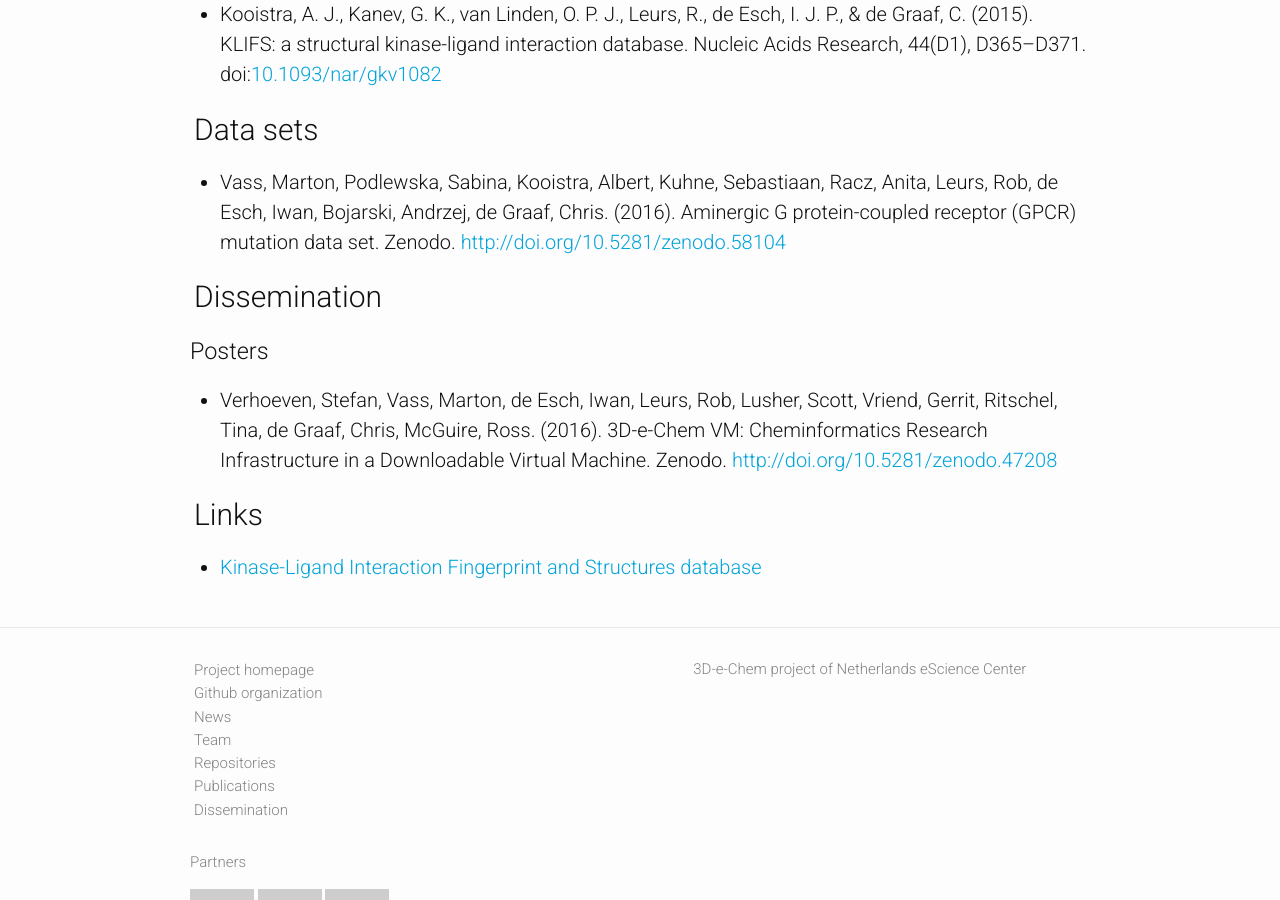
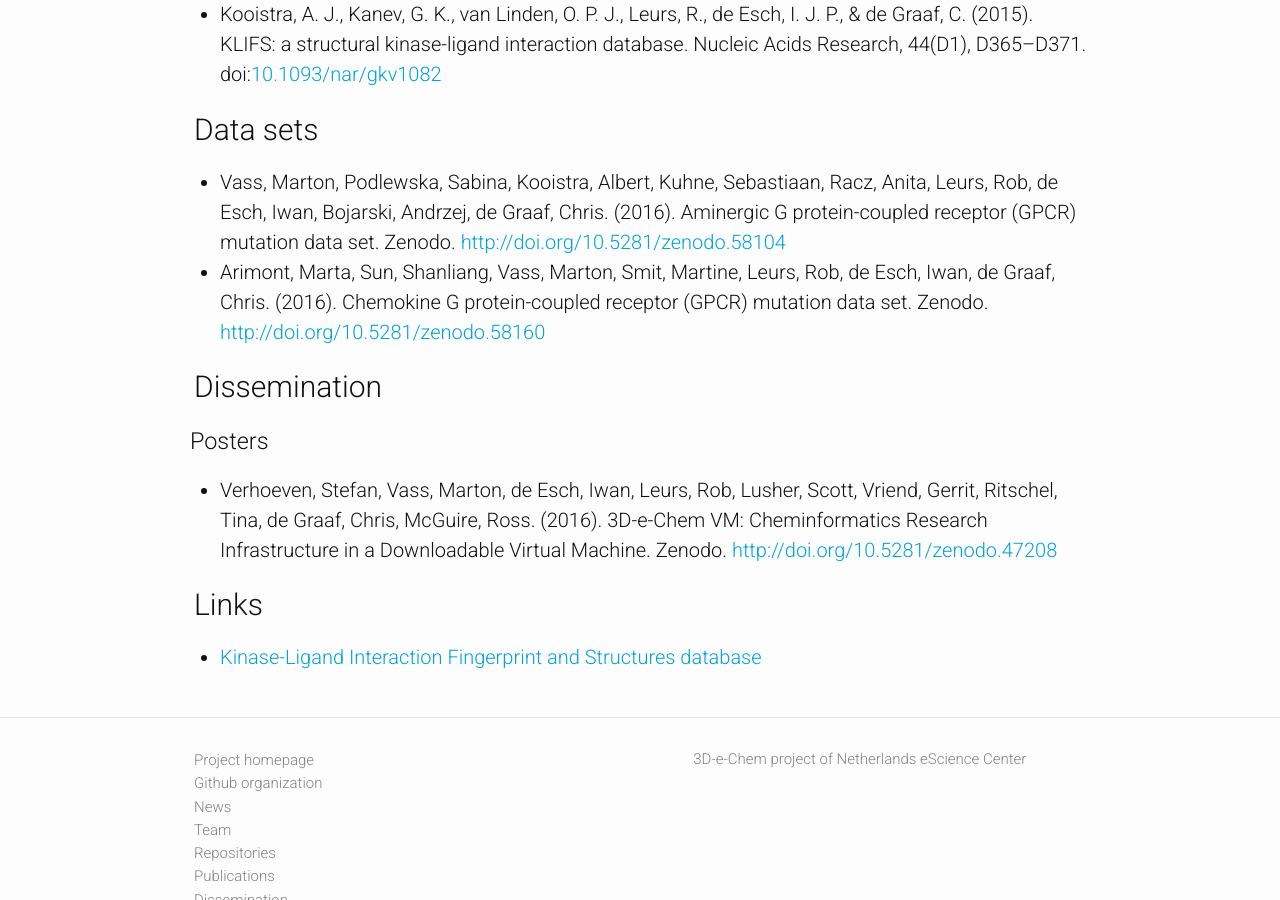
Before and after one commit to 3D-e-Chem/3D-e-Chem.github.io, a Jekyll site: the page built from index.html, in a window 1280 px wide and 900 px high, scrolled down 2597 px. Built offline with Jekyll 4.4.1, drawn with Linux system fonts in a browser that asks for light colours; a style sheet for code colours, icons or effects is not loaded; grey boxes are pictures that could not be loaded.

Commit message:
Update index.html

```diff
--- a/index.html
+++ b/index.html
@@ -43,8 +43,8 @@
 <h2><a name="data"></a><span class="mega-octicon octicon-file-binary"></span><span class="octitext">Data sets</span></h2>
 
 <ul>
-<li> Vass, Marton, Podlewska, Sabina, Kooistra, Albert, Kuhne, Sebastiaan, Racz, Anita, Leurs, Rob, de Esch, Iwan, Bojarski, Andrzej, de Graaf, Chris. (2016). Aminergic G protein-coupled receptor (GPCR) mutation data set. Zenodo. <a href="http://doi.org/10.5281/zenodo.58104">http://doi.org/10.5281/zenodo.58104</a>
-</li>
+<li> Vass, Marton, Podlewska, Sabina, Kooistra, Albert, Kuhne, Sebastiaan, Racz, Anita, Leurs, Rob, de Esch, Iwan, Bojarski, Andrzej, de Graaf, Chris. (2016). Aminergic G protein-coupled receptor (GPCR) mutation data set. Zenodo. <a href="http://doi.org/10.5281/zenodo.58104">http://doi.org/10.5281/zenodo.58104</a></li>
+<li> Arimont, Marta, Sun, Shanliang, Vass, Marton, Smit, Martine, Leurs, Rob, de Esch, Iwan, de Graaf, Chris. (2016). Chemokine G protein-coupled receptor (GPCR) mutation data set. Zenodo. <a href="http://doi.org/10.5281/zenodo.58160">http://doi.org/10.5281/zenodo.58160</a></li>
 </ul>
 
 <p></p>
```
